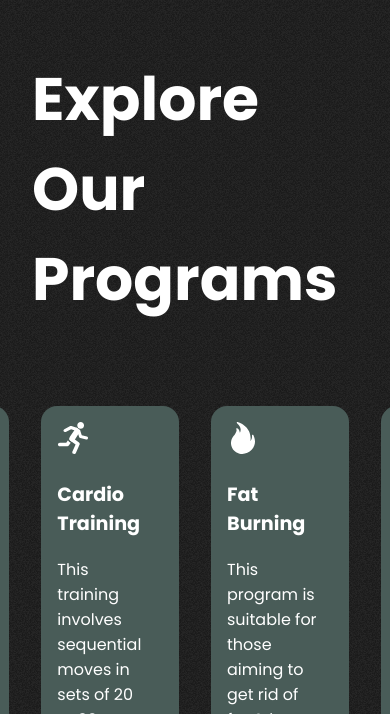
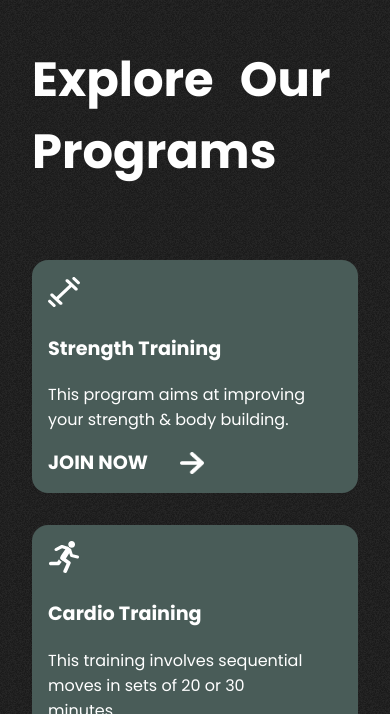
Before and after one commit to Charawey-X/gym, a React (Create React App) app: page / in a window 390 px wide. Shown: the part 830-1544 px from the top of the page. Built offline with nearby package versions, Linux system fonts and the light colour scheme.

Commit message:
add media queries to programs

```diff
--- a/src/components/Benefits/Benefits.css
+++ b/src/components/Benefits/Benefits.css
@@ -66,6 +66,7 @@
     display:flex;
     flex-direction:row;
     gap:2rem;
+    align-items:center;
 }
 
 .benefit p{
@@ -87,6 +88,32 @@
 }
 
 @media (min-width: 576px) {
+    .left-b{
+        align-items:center;
+    }
+
+    #img1{
+    width:10rem;
+    }
+
+    #img2{
+        width:10rem;
+    }
+
+    #img3{
+        width:20rem;
+    }
+
+    #img4{
+        width:20rem;
+    }
+}
+
+@media (min-width: 768px) {
+    .left-b{
+        align-items:center;
+    }
+
     #img1{
     width:15rem;
     }
@@ -96,17 +123,22 @@
     }
 
     #img3{
-        width:15rem;
+        width:30rem;
     }
 
     #img4{
-        width:15rem;
+        width:30rem;
     }
 }
 
-@media (min-width:1100px){
+@media (min-width:1200px) and (max-width:1300px){
     .benefits{
         flex-direction:row;
+    }
+
+    .benefit img{
+        width:1.5rem;
+        height:1.5rem;
     }
 
     .right-b{
--- a/src/components/Programs/Programs.css
+++ b/src/components/Programs/Programs.css
@@ -71,3 +71,17 @@
 .join>:nth-child(2){
     width: 1.5rem;
 }
+
+@media (max-width:1100px){
+    .program-categories{
+        display: flex;
+        flex-direction: row;
+        flex-wrap:wrap;
+        justify-content: center;
+        gap: 2rem;
+    }
+
+    .programs-header{
+        font-size:2rem;
+    }
+}
```
